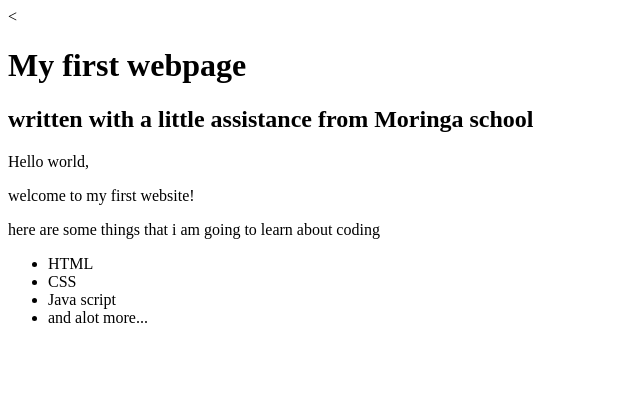
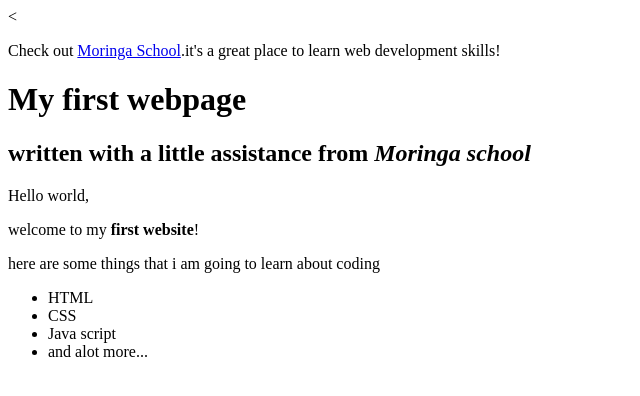
Before and after one commit to mishael254/my-first-webpage, a plain HTML site: page my-first-webpage.html in a window 1280 px wide. Shown: the whole page, without its empty margins (0-640 px from the left). Drawn offline with Linux system fonts and the light colour scheme.

Commit message:
introducing links to the html pages

```diff
--- a/my-first-webpage.html
+++ b/my-first-webpage.html
@@ -4,11 +4,12 @@
     <title> my first webpage</title>
   </head>
   <body>
+    <p>Check out <a href="http://moringaschool.com/">Moringa School</a>.it's a great place to learn web development skills!</p>
     <h1>My first webpage</h1>
-    <h2>written with a little assistance from Moringa school</h2>
+    <h2>written with a little assistance from <em>Moringa school</em></h2>
 
     <p>Hello world,</P>
-    <p>welcome to my first website!</p>
+    <p>welcome to my<strong> first website</strong>!</p>
 
     <p>here are some things that i am going to learn about coding</p>
     <ul>
```
Also changed, not shown: my-favourite-things.html (+1 -0 lines).
